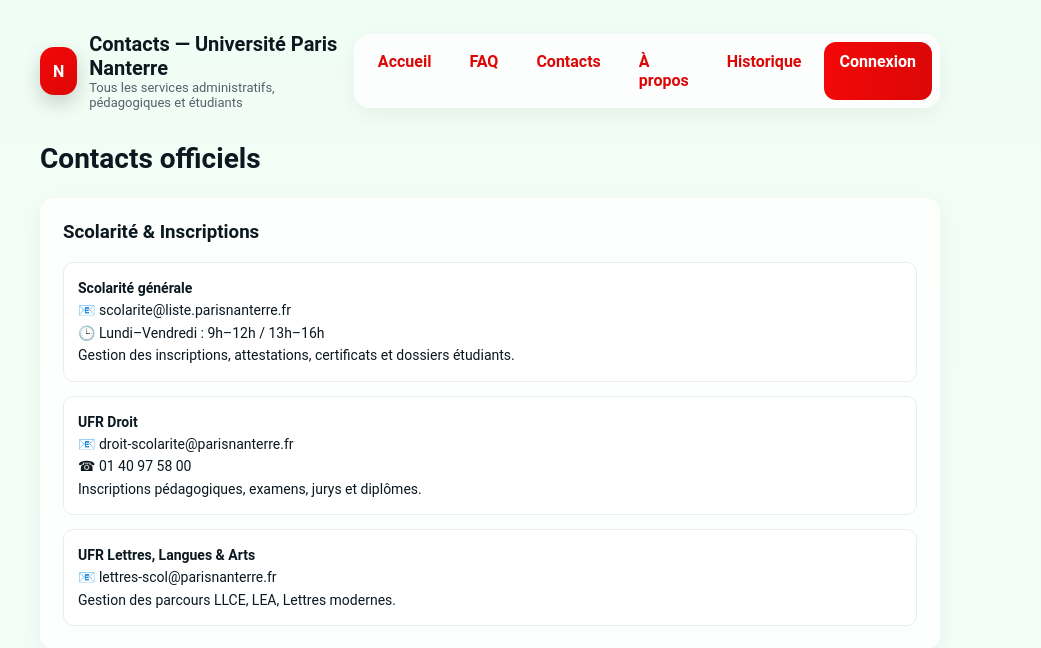
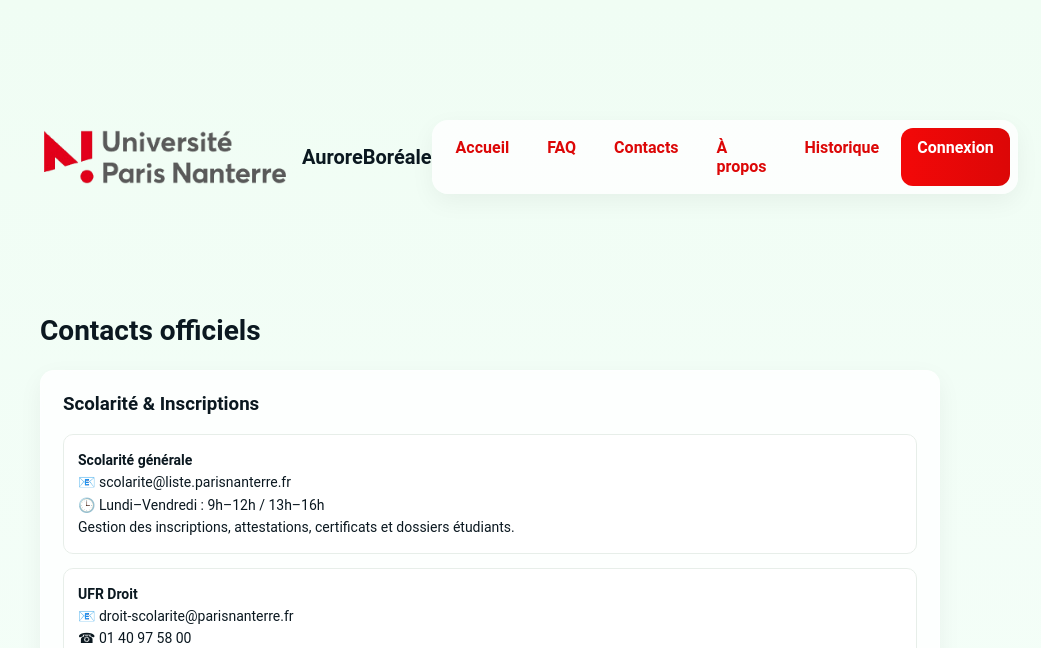
Before and after one commit to MoiToiLuii/AuroreBor-ale, a Flask app: page /contact in a window 1280 px wide. Shown: the top 648 px of the page, without its empty margins (150-1191 px from the left). Run offline with Flask 3, Linux system fonts and the light colour scheme.

Commit message:
contact.html

```diff
--- a/AuroreBor-ale-main/templates/contact.html
+++ b/AuroreBor-ale-main/templates/contact.html
@@ -3,7 +3,7 @@
 <head>
   <meta charset="utf-8" />
   <meta name="viewport" content="width=device-width,initial-scale=1" />
-  <title>Contacts — Université Paris Nanterre</title>
+  <title>Contacts-AuroreBoréale</title>
 
   <style>
     :root{
@@ -39,16 +39,27 @@
     }
 
     .brand{display:flex;gap:12px;align-items:center;}
-    .logo{
-      width:48px;height:48px;
-      background:linear-gradient(145deg,var(--accent),var(--accent-2));
-      border-radius:14px;
-      color:white;font-weight:700;
-      display:flex;align-items:center;justify-content:center;
-      box-shadow:0 8px 20px rgba(0,0,0,0.18);
+
+    /* ✅ LOGO SANS FOND */
+.logo{
+  width:250px;          /* logo plus grand */
+  height:250px;
+  border-radius:14px;
+  background:transparent; /* PAS DE FOND */
+  display:flex;
+  align-items:center;
+  justify-content:center;
+}
+
+    /* MODIF LOGO */
+    .logo img{
+      width:100%;
+      height:100%;
+      object-fit:contain;
+      padding:4px;
     }
 
-    /* ===== BARRE NAVIGATION AMÉLIORÉE ===== */
+    /* ===== BARRE NAVIGATION ===== */
     nav{
       background:var(--card);
       padding:8px;
@@ -108,12 +119,12 @@
 
 <header>
   <div class="brand">
-    <div class="logo">N</div>
+    <div class="logo">
+      <img src="{{ url_for('static', filename='img/logo-nanterre.png') }}"
+           alt="Université Paris Nanterre">
+    </div>
     <div>
-      <h1 style="margin:0;font-size:20px">Contacts — Université Paris Nanterre</h1>
-      <p style="margin:0;font-size:13px;color:var(--muted)">
-        Tous les services administratifs, pédagogiques et étudiants
-      </p>
+      <h1 style="margin:0;font-size:20px">AuroreBoréale</h1>
     </div>
   </div>
 
```
